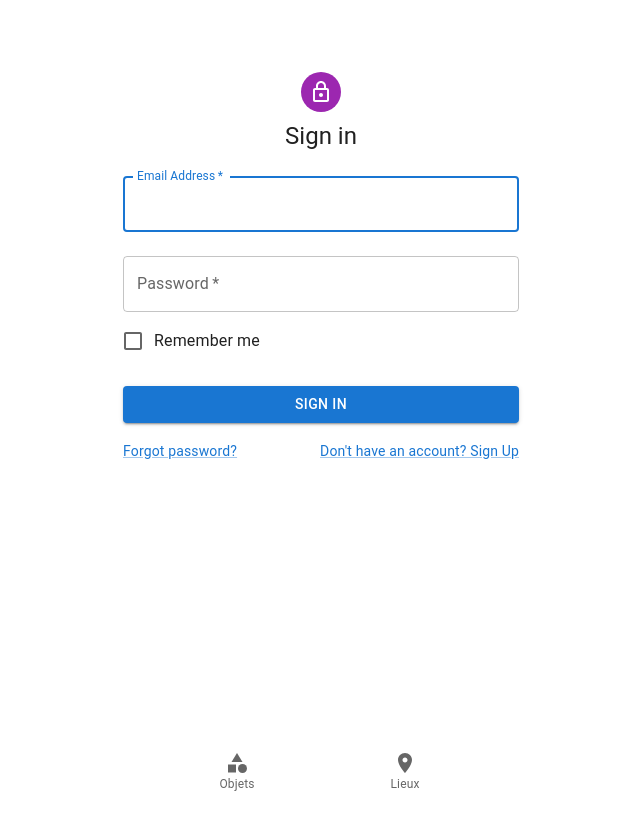
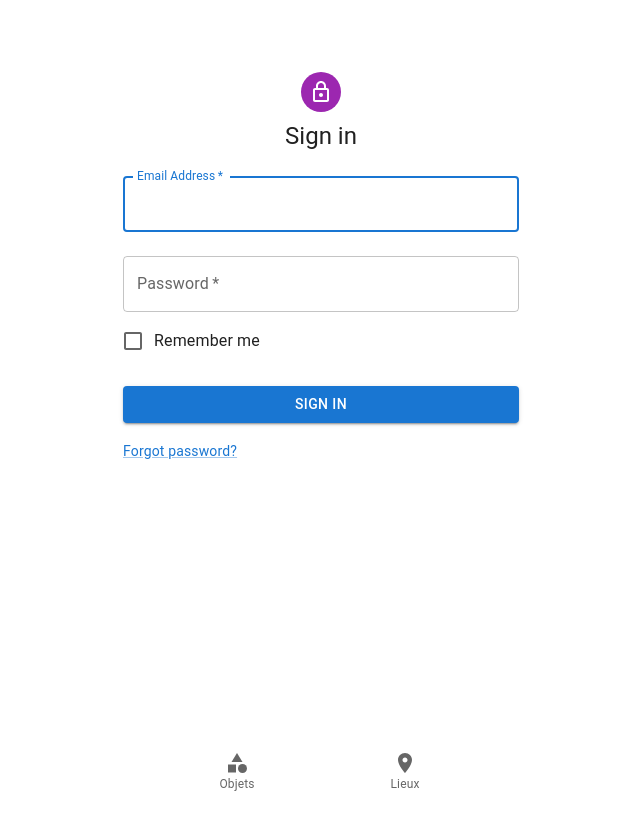
Before and after one commit to CrateME-UL/INV-Frontend, a React (Vite) app: page /signIn in a window 1280 px wide. Shown: the top 830 px of the page, without its empty margins (319-959 px from the left). Built offline with nearby package versions, Linux system fonts and the light colour scheme.

Commit message:
INV-112-setup-login: model for signIn

```diff
--- a/src/pages/SignInPage.tsx
+++ b/src/pages/SignInPage.tsx
@@ -83,11 +83,6 @@ export const SignInPage = () => {
                 Forgot password?
               </Link>
             </Grid>
-            <Grid item>
-              <Link href="#" variant="body2">
-                {"Don't have an account? Sign Up"}
-              </Link>
-            </Grid>
           </Grid>
         </Box>
       </Box>
```
Also changed, not shown: src/models/SignIn.ts (added, +20 -0 lines).
